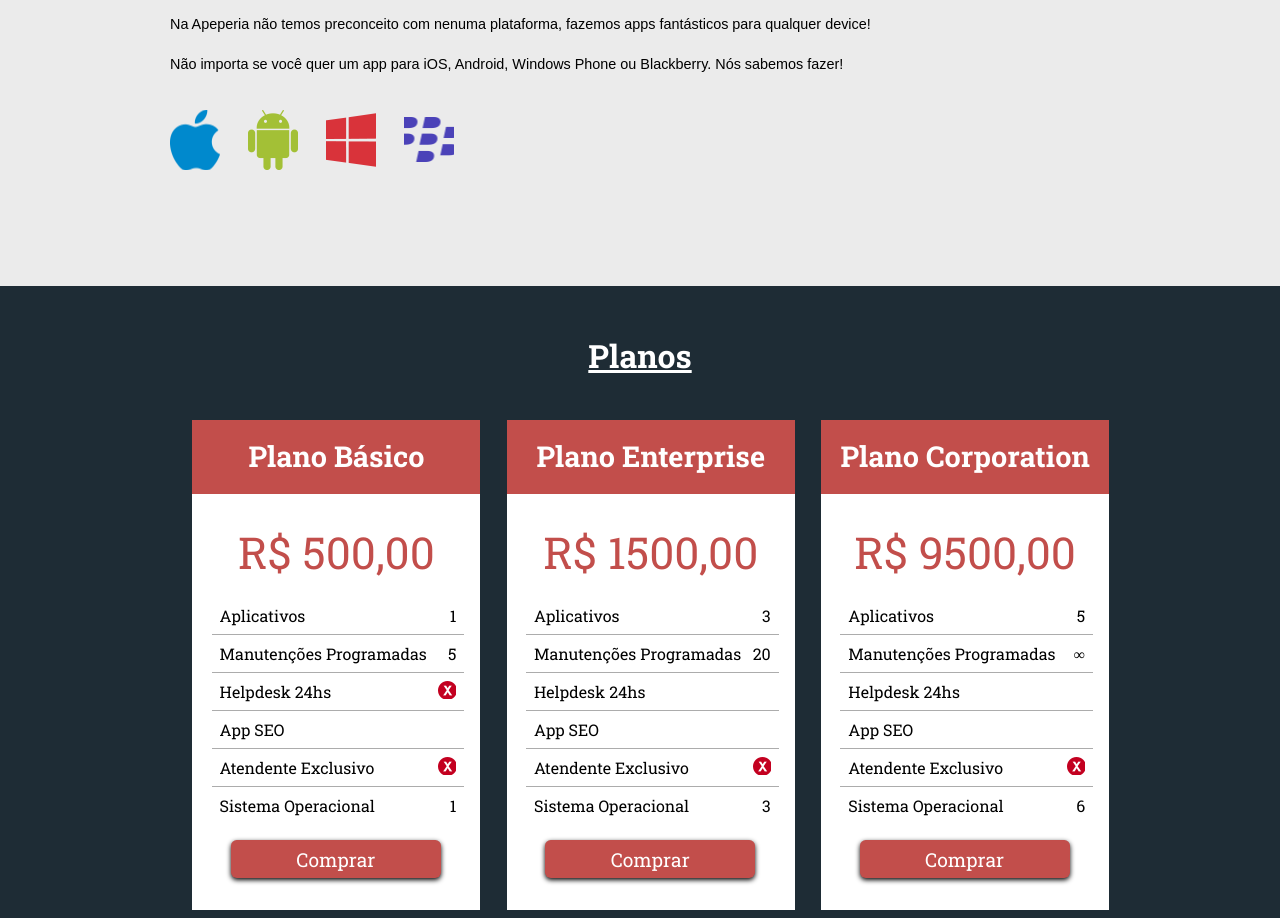
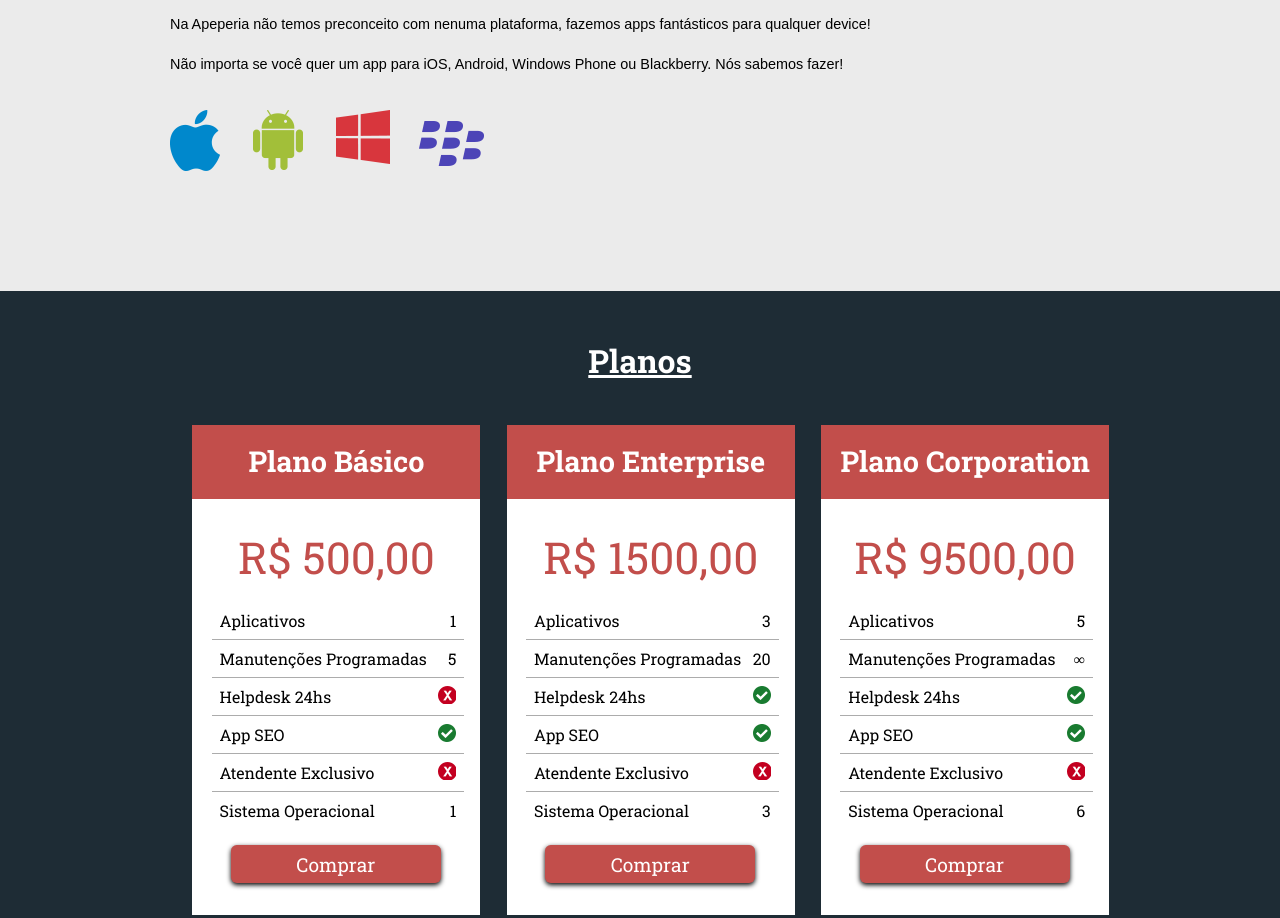
Before and after one commit to Swolv-Lith/jquery-ii, a plain HTML site: page site-apeperia/index.html in a window 1280 px wide. Shown: the part 833-1751 px from the top of the page. Drawn offline with Linux system fonts and the light colour scheme.

Commit message:
Exercício para replicar a automação de sprites nos logos de sobre

```diff
--- a/site-apeperia/css/estilos.scss
+++ b/site-apeperia/css/estilos.scss
@@ -1,6 +1,8 @@
 $sprite-spacing: 5px;
+$plataforms-spacing: 20px;
 // variável atrelada ao sprite, onde altera o espaçamento das imgs
 @import 'sprite/*.png';
+@import 'plataforms/*.png';
 
 @import 'helpers/variaveis';
 @import 'helpers/mixins';
--- a/site-apeperia/css/layout/planos.scss
+++ b/site-apeperia/css/layout/planos.scss
@@ -60,7 +60,7 @@
   }
 
   @include all-sprite-sprites; //compass
-  .sprite-icone-check, .sprite-icone-x {
+  .sprite-icone-ok, .sprite-icone-x {
     width: 18px;
     height: 18px;
   }
--- a/site-apeperia/css/layout/sobre.scss
+++ b/site-apeperia/css/layout/sobre.scss
@@ -28,25 +28,17 @@
 
   .plataformas li {
     display: inline-block;
-    width: 50px;
-    height: 60px;
+    width: 55px;
+    height: 65px;
     @extend %imageReplacement;
-    background-position: center;
-    margin: 1em 1.5em 0 0;
+    margin: 16px 24px 0 0;
   }
 
-  .plataformas li:nth-child(1) {
-    background-image: url(../imagens/logo-apple.png);
-  }
+ //solução para a diferença de tamanho do logo BB
+  .plataforms-logo-blackberry {
+    background-position: 0px -127px;
+    width: 66px!important;
+    height: 54px!important;
+}
 
-  .plataformas li:nth-child(2) {
-    background-image: url(../imagens/logo-android.png);
-  }
-
-  .plataformas li:nth-child(3) {
-    background-image: url(../imagens/logo-windows.png);
-  }
-
-  .plataformas li:nth-child(4) {
-    background-image: url(../imagens/logo-blackberry.png);
-  }
+@include all-plataforms-sprites;
--- a/site-apeperia/index.html
+++ b/site-apeperia/index.html
@@ -58,10 +58,10 @@
 				<p>Não importa se você quer um app para iOS, Android, Windows Phone ou Blackberry. Nós sabemos fazer!</p>
 
 				<ul class="plataformas">
-					<li>Apple</li>
-					<li>Android</li>
-					<li>Windows Phone</li>
-					<li>BlackBerry</li>
+					<li class="plataforms-logo-apple">Apple</li>
+					<li class="plataforms-logo-android">Android</li>
+					<li class="plataforms-logo-windows">Windows Phone</li>
+					<li class="plataforms-logo-blackberry">BlackBerry</li>
 				</ul>
 			</div>
 		</div>
@@ -77,7 +77,7 @@
 						<li>Aplicativos<span>1</span></li>
 						<li>Manutenções Programadas<span>5</span></li>
 						<li>Helpdesk 24hs<span class="sprite-icone-x"></span></li>
-						<li>App SEO<span class="sprite-icone-check"></span></li>
+						<li>App SEO<span class="sprite-icone-ok"></span></li>
 						<li>Atendente Exclusivo<span class="sprite-icone-x"></span></li>
 						<li>Sistema Operacional<span>1</span></li>
 					</ul>
@@ -89,8 +89,8 @@
 					<ul class="itens-plano">
 						<li>Aplicativos<span>3</span></li>
 						<li>Manutenções Programadas<span>20</span></li>
-						<li>Helpdesk 24hs<span class="sprite-icone-check"></span></li>
-						<li>App SEO<span class="sprite-icone-check"></span></li>
+						<li>Helpdesk 24hs<span class="sprite-icone-ok"></span></li>
+						<li>App SEO<span class="sprite-icone-ok"></span></li>
 						<li>Atendente Exclusivo<span class="sprite-icone-x"></span></li>
 						<li>Sistema Operacional<span>3</span></li>
 					</ul>
@@ -102,8 +102,8 @@
 					<ul class="itens-plano">
 						<li>Aplicativos<span>5</span></li>
 						<li>Manutenções Programadas<span>∞</span></li>
-						<li>Helpdesk 24hs<span class="sprite-icone-check"></span></li>
-						<li>App SEO<span class="sprite-icone-check"></span></li>
+						<li>Helpdesk 24hs<span class="sprite-icone-ok"></span></li>
+						<li>App SEO<span class="sprite-icone-ok"></span></li>
 						<li>Atendente Exclusivo<span class="sprite-icone-x"></span></li>
 						<li>Sistema Operacional<span>6</span></li>
 					</ul>
```
Also changed, not shown: site-apeperia/css/estilos.css, site-apeperia/imagens/plataforms-s70f905d39b.png (added), site-apeperia/imagens/plataforms/logo-android.png (renamed from site-apeperia/imagens/logo-android.png), site-apeperia/imagens/plataforms/logo-apple.png (renamed from site-apeperia/imagens/logo-apple.png), site-apeperia/imagens/plataforms/logo-blackberry.png (renamed from site-apeperia/imagens/logo-blackberry.png), site-apeperia/imagens/plataforms/logo-windows.png (renamed from site-apeperia/imagens/logo-windows.png).
